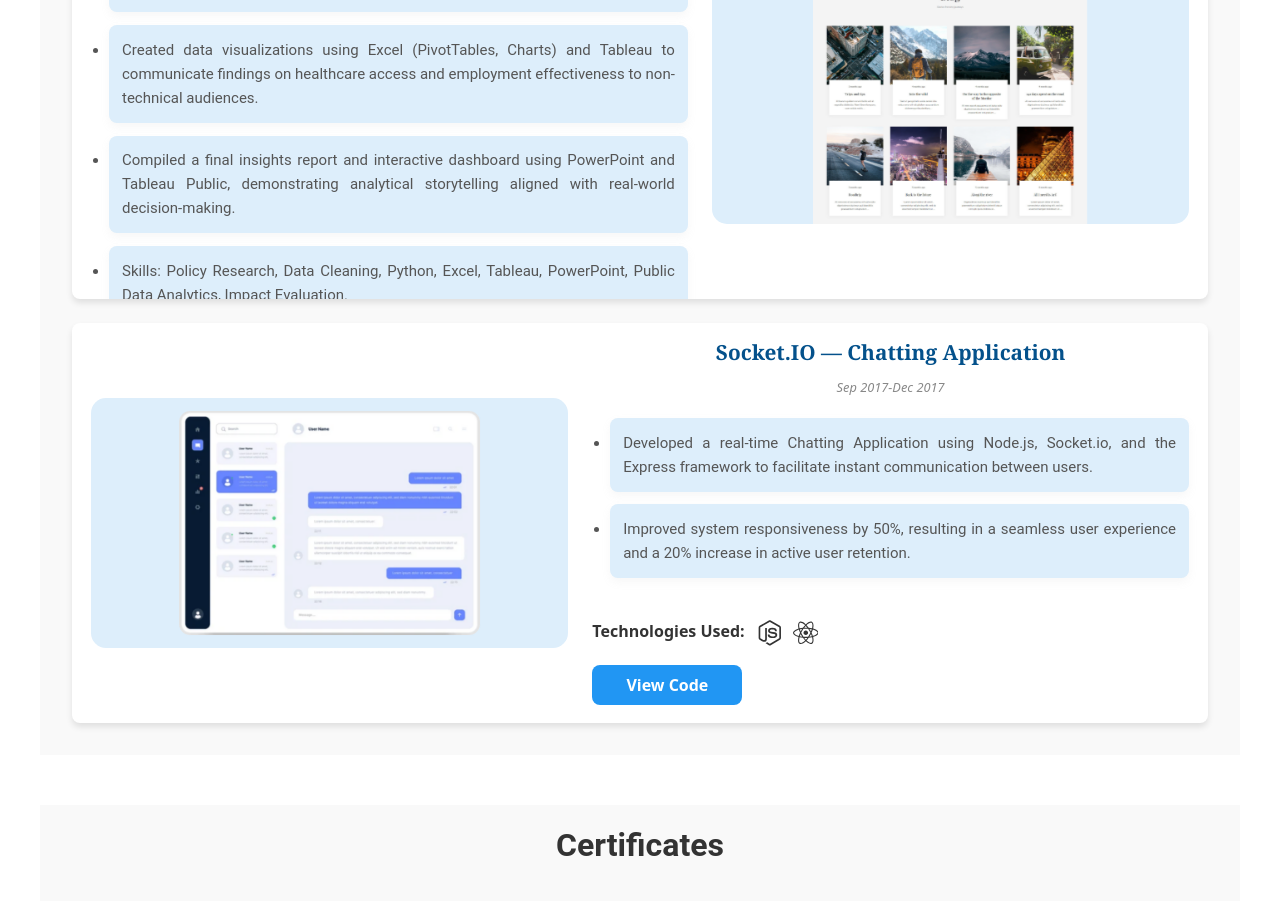
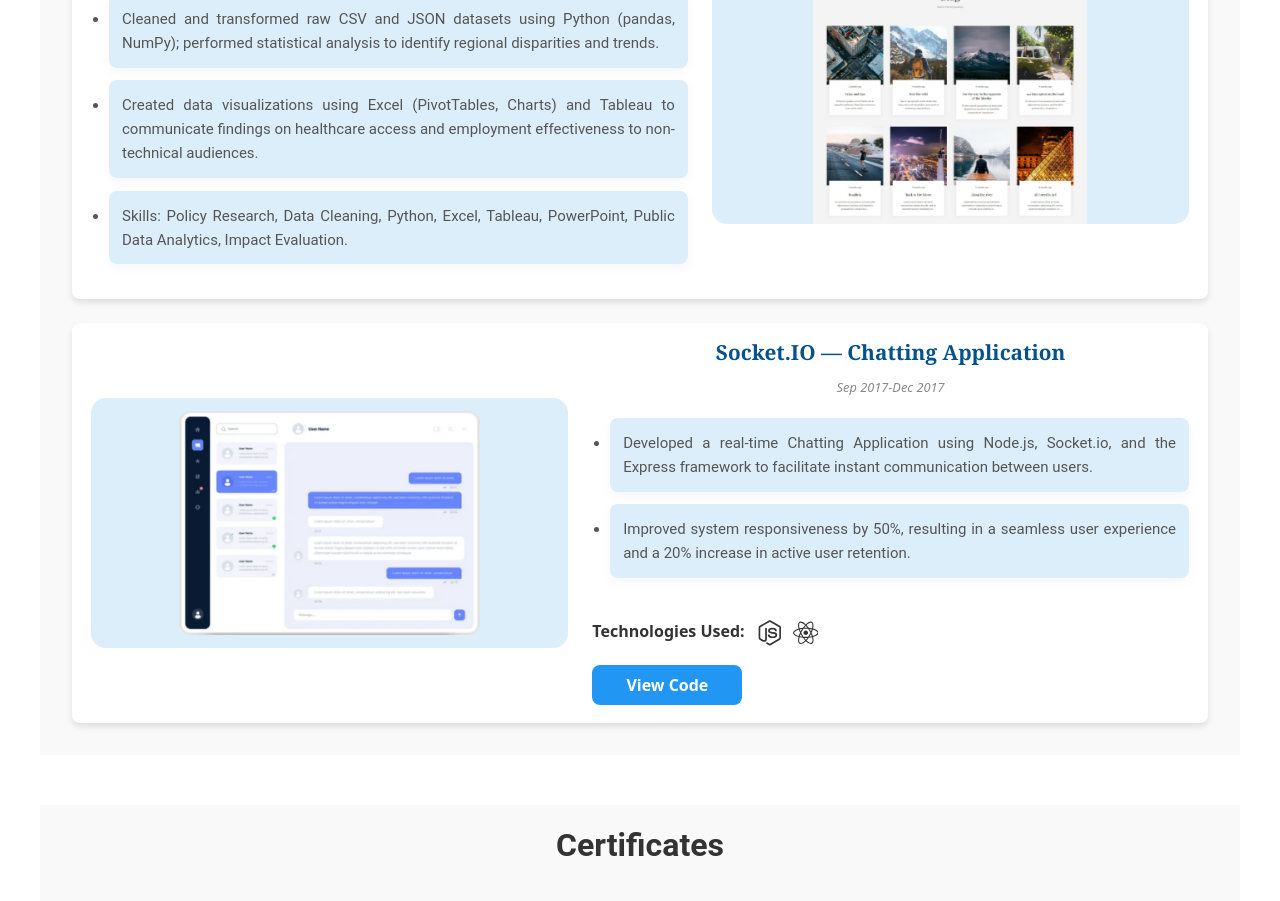
Before and after one commit to yarjun/portfolio, a React (Create React App) app: page / in a window 1280 px wide. Shown: the part 3420-4321 px from the top of the page. Built offline with nearby package versions, Linux system fonts and the light colour scheme; grey boxes are pictures that could not be loaded.

Commit message:
Update Projects.js

```diff
--- a/src/components/Projects.js
+++ b/src/components/Projects.js
@@ -46,7 +46,6 @@ const Projects = () => {
         'Conducted a policy-focused data analysis project to evaluate the impact of India’s rural employment and health schemes (e.g., MGNREGA, Ayushman Bharat) using publicly available datasets from data.gov.in.',
         'Cleaned and transformed raw CSV and JSON datasets using Python (pandas, NumPy); performed statistical analysis to identify regional disparities and trends.',
         'Created data visualizations using Excel (PivotTables, Charts) and Tableau to communicate findings on healthcare access and employment effectiveness to non-technical audiences.',
-        'Compiled a final insights report and interactive dashboard using PowerPoint and Tableau Public, demonstrating analytical storytelling aligned with real-world decision-making.',
         'Skills: Policy Research, Data Cleaning, Python, Excel, Tableau, PowerPoint, Public Data Analytics, Impact Evaluation.'
       ],
       technologies: [<FaReact />, <FaDatabase />],
```
